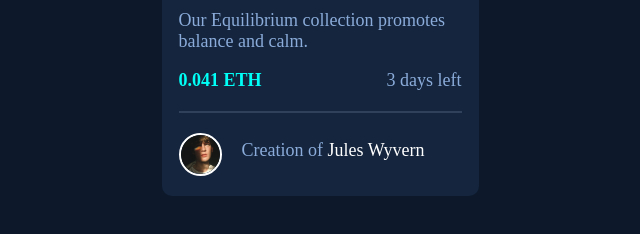
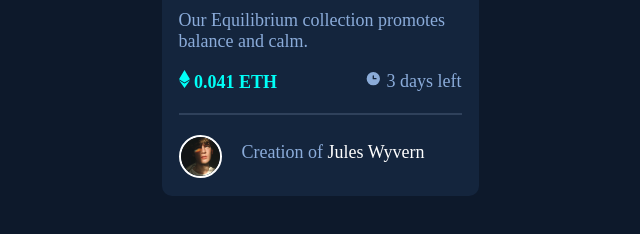
Before and after one commit to jaumecuadrada/202301-w2ch1-jaume-cuadrada-, a website built with Parcel: page src/index.html in a window 1280 px wide. Shown: the part 400-634 px from the top of the page, 320-960 px from the left. Built offline with nearby package versions, Linux system fonts and the light colour scheme; files whose address does not match are found by name.

Commit message:
Add icons

```diff
--- a/src/index.html
+++ b/src/index.html
@@ -15,11 +15,19 @@
     <h4 class="nft-card__title">Equilibrium #3429</h4>
     <p class="nft-card__paragraph">Our Equilibrium collection promotes balance and calm.</p>
     <div class="eth-container">
-      <span class="eth-container__import">0.041 ETH</span>
-      <span class="eth-container__counter">3 days left</span>
+      <div>
+        <img class="eth-container__icon-eth" src="/src/images/icon-ethereum.svg" alt="">
+        <span class="eth-container__import">0.041 ETH</span>
+      </div>
+      <div>
+        <img class="eth-container__icon-clock" src="/src/images/icon-clock.svg" alt="">
+        <span class="eth-container__counter">3 days left</span>
+
+      </div>
     </div>
     <div class="nft-card__line"></div>
     <div class="bottom-container">
+
       <img class="bottom-container__image" src="/src/images/image-avatar.png" alt="profile image">
       <span class="bottom-container__text">Creation of <span class="white">Jules Wyvern</span></span>
     </div>
--- a/src/sass/style.scss
+++ b/src/sass/style.scss
@@ -51,6 +51,7 @@ html {
   &__import {
     color: var(--secondary-color);
     font-weight: 600;
+    margin-top: 10px;
   }
 
   &__counter {
```
Also changed, not shown: src/images/icon-view.svg.
